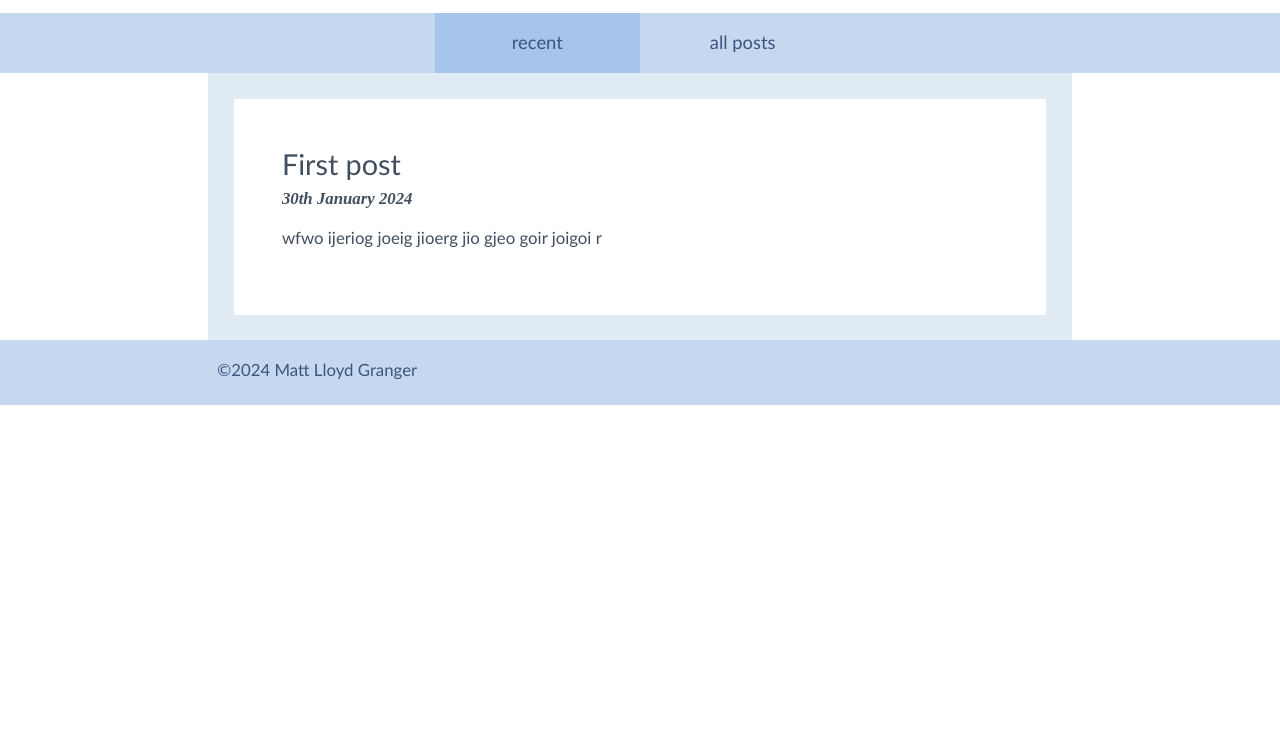
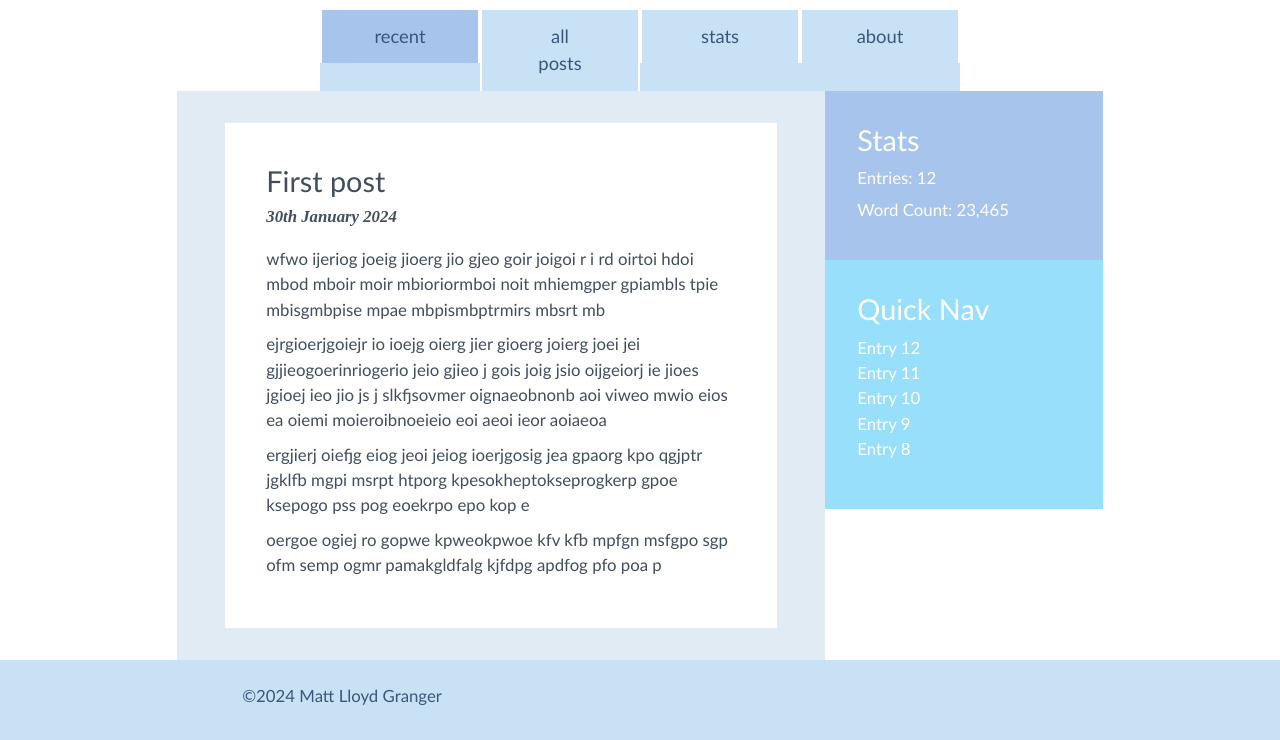
Before and after one commit to mlgranger540/words-of-a-fanboy, a plain HTML site: page index.html in a window 1280 px wide. Shown: the part 151-891 px from the top of the page. Before the commit the page ends 800 px from the top, so only its background shows below. Drawn offline with nearby package versions, Linux system fonts and the light colour scheme; a web font is replaced by a local one.

Commit message:
Add more nav tabs, test content to article and sidebar panels, as well as update styling

```diff
--- a/assets/css/style.css
+++ b/assets/css/style.css
@@ -12,23 +12,42 @@ body {
     font-size: 1.05rem;
 }
 
+p {
+    margin-bottom: 0.6rem;
+}
+
+ul {
+    padding-left: 0;
+}
+
 a {
     font-family: 'Trebuchet MS', 'Lucida Sans Unicode', 'Lucida Grande', 'Lucida Sans', Arial, sans-serif;
     color: #414e5e;
 }
 
+.row {
+    --bs-gutter-x: 0;
+}
+
 
 /* Header */
+
+#title {
+    padding-top: 2rem;
+    padding-bottom: 1rem;
+    padding-left: 2.4rem;
+}
 
 h1 {
     font-family: 'Patrick Hand', cursive;
     font-size: 3.6rem;
     text-align: right;
+    margin-bottom: 0.8rem;
 }
 
 h2 {
+    font-size: 1.2rem;
     text-align: right;
-    font-size: 1.2rem;
     text-transform: lowercase;
 }
 
@@ -36,40 +55,70 @@ h2 {
 /* Navbar */
 
 #nav-row {
-    background-color: #c6d8ef;
+    /* background-color: #c2daf2; */
+    /* background-color: #c6ddf4; */
+    /* background-color: #c9e1f5; */
     text-transform: lowercase;
 }
 
 .nav-tabs {
-    --bs-nav-tabs-border-width: none;
+    background-color: #c9e1f5;
+    --bs-nav-tabs-border-width: 0;
     --bs-nav-tabs-border-radius: 0;
 }
 
 .nav-link {
     color: #39577c;
     font-size: 1.15rem;
+    padding-top: 0.8rem;
+    padding-bottom: 0.8rem;
+    padding-left: 3rem;
+    padding-right: 3rem;
+    border-left: solid 2px #fff !important;
+    border-right: solid 2px #fff !important;
+    border-top: none !important;
+    border-bottom: none !important;
 }
 
 .nav-link:hover {
-    color: #446894;
+    color: #f7fbff;
     text-decoration: underline;
+    /* --bs-nav-tabs-link-active-color: #e2eefd; */
+    --bs-nav-tabs-link-active-color: #e5f0fd;
 }
 
 .active {
     --bs-nav-tabs-link-active-color: #39577c;
     --bs-nav-tabs-link-active-bg: #a7c4ec;
+    --bs-nav-tabs-link-active-border-color: #fff;
 }
 
 
-/* Main Panel */
+/* Panels */
 
 .panel {
     background-color: #e1ebf4;
-    padding: 2%;
+    padding: 2rem 3rem;
 }
 
 .inner-panel {
-    background-color: white;
+    background-color: #fff;
+    padding: 2.6rem;
+}
+
+.side-panel {
+    padding: 2rem;
+    /* margin: 2rem; */
+}
+
+#side-panel-1{
+    background-color: #a7c4ec;
+    margin-bottom: 0;
+}
+
+#side-panel-2 {
+    background-color: #98dffb;
+    margin-top: 0;
 }
 
 
@@ -86,15 +135,51 @@ h4 {
     font-style: italic;
 }
 
+#article-row {
+    margin-left: 4.5rem;
+    margin-right: 4.5rem;
+}
+
+.entry-date {
+    margin-bottom: 1.2rem;
+}
+
+
+/* Sidebar */
+
+.sidebar-text {
+    color: #fff;
+}
+
+.sidebar-text p {
+    margin-bottom: 0.4rem;
+}
+
+.nav-list {
+    list-style-type: none;
+}
+
+.nav-list a {
+    color: #fff;
+    text-decoration: none;
+}
+
+.nav-list a:hover {
+    text-decoration: underline;
+}
+
 
 /* Footer */
 
 #footer-row {
-    height: 10%;
-    background-color: #c6d8ef;
+    /* background-color: #c6daf4; */
+    background-color: #c9e1f5;
+    padding: 1.6rem 0 1.6rem 0;
 }
 
 h5 {
     color: #39577c;
     font-size: 1.05rem;
+    padding-left: 1.8rem;
+    padding-right: 1.8rem;
 }
--- a/index.html
+++ b/index.html
@@ -18,11 +18,11 @@
 
 <body>
     <!-- Header -->
-    <header class="container-fluid mt-2 pt-4 pb-3 px-1">
+    <header id="title" class="container-fluid">
         <div class="row">
             <div class="col-2"></div>
             <div class="col-8">
-                <h1 class="mb-3">Not Suitable for Life</h1>
+                <h1>Not Suitable for Life</h1>
                 <h2>Where weirdos are welcome and normal is not an option</h2>
             </div>
             <div class="col-2"></div>
@@ -32,42 +32,83 @@
     <!-- Navbar -->
     <nav id="nav-row">
         <div class="row">
-            <div class="col-4"></div>
-            <div class="col-4">
+            <div class="col-3"></div>
+            <div class="col-6">
                 <ul class="nav nav-tabs nav-justified">
                     <li class="nav-item">
-                        <a class="nav-link py-3 active" aria-current="page" href="./index.html">Recent</a>
+                        <a class="nav-link active" aria-current="page" href="./index.html">Recent</a>
                     </li>
                     <li class="nav-item">
-                        <a class="nav-link py-3" href="./all.html">All posts</a>
+                        <a class="nav-link" href="./all-posts.html">All posts</a>
+                    </li>
+                    <li class="nav-item">
+                        <a class="nav-link" href="./stats.html">Stats</a>
+                    </li>
+                    <li class="nav-item">
+                        <a class="nav-link" href="./about.html">About</a>
                     </li>
                 </ul>
             </div>
-            <div class="col-4"></div>
+            <div class="col-3"></div>
         </div>
     </nav>
 
-    <!-- Posts -->
-    <article class="container-fluid px-1">
-        <div class="row">
-            <div class="col-2"></div>
-            <div class="panel col-8">
-                <div class="inner-panel p-5">
+
+
+    <!-- Article Section -->
+    <article class="container-fluid">
+        <div id="article-row" class="row">
+            <div class="col-1"></div>
+            <div class="panel col-7">
+                <div class="inner-panel">
                     <h3>First post</h3>
-                    <h4 class="mb-3">30th January 2024</h4>
-                    <p>wfwo ijeriog joeig jioerg jio gjeo goir joigoi r</p>
+                    <h4 class="entry-date">30th January 2024</h4>
+                    <p>wfwo ijeriog joeig jioerg jio gjeo goir joigoi r i rd oirtoi hdoi mbod mboir moir mbioriormboi noit mhiemgper gpiambls tpie mbisgmbpise mpae mbpismbptrmirs mbsrt mb</p>
+                    <p>ejrgioerjgoiejr io ioejg oierg jier gioerg joierg joei jei gjjieogoerinriogerio jeio gjieo j gois joig jsio oijgeiorj ie jioes jgioej ieo jio js j slkfjsovmer oignaeobnonb aoi viweo mwio eios ea oiemi moieroibnoeieio eoi aeoi ieor aoiaeoa</p>
+                    <p>ergjierj oiefjg eiog jeoi jeiog ioerjgosig jea gpaorg kpo qgjptr jgklfb mgpi msrpt htporg kpesokheptokseprogkerp gpoe ksepogo pss pog  eoekrpo epo kop e</p>
+                    <p>oergoe ogiej ro gopwe kpweokpwoe kfv kfb mpfgn msfgpo sgp ofm semp ogmr pamakgldfalg kjfdpg apdfog pfo poa p</p>
                 </div>
             </div>
-            <div class="col-2"></div>
+            <!-- Sidebar -->
+            <div id="sidebar" class="col-3">
+                <div id="sidebar-panel">
+                    <div id="side-panel-1" class="side-panel sidebar-text">
+                        <h3>Stats</h3>
+                        <p>Entries: 12</p>
+                        <p>Word Count: 23,465</p>
+                    </div>
+                    <div id="side-panel-2" class="side-panel sidebar-text">
+                        <h3>Quick Nav</h3>
+                        <ul class="nav-list">
+                            <li>
+                                <a href="#">Entry 12</a>
+                            </li>
+                            <li>
+                                <a href="#">Entry 11</a>
+                            </li>
+                            <li>
+                                <a href="#">Entry 10</a>
+                            </li>
+                            <li>
+                                <a href="#">Entry 9</a>
+                            </li>
+                            <li>
+                                <a href="#">Entry 8</a>
+                            </li>
+                        </ul>
+                    </div>
+                </div>
+            </div>
+            <div class="col-1"></div>
         </div>
     </article>
 
     <!-- Footer -->
     <footer>
-        <div id="footer-row" class="row pt-1">
+        <div id="footer-row" class="row">
             <div class="col-2"></div>
             <div class="col-8">
-                <h5 class="py-3">©2024 Matt Lloyd Granger</h5>
+                <h5>©2024 Matt Lloyd Granger</h5>
             </div>
             <div class="col-2"></div>
         </div>
```
